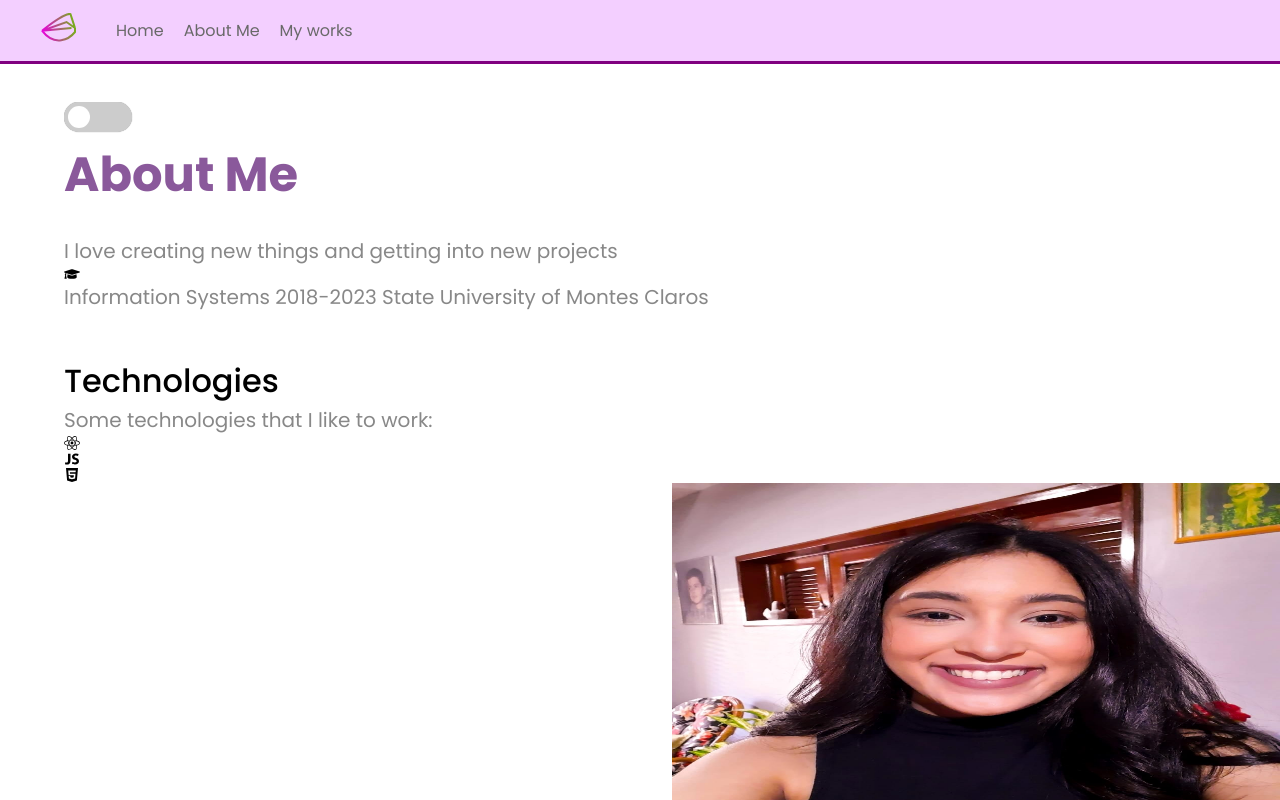
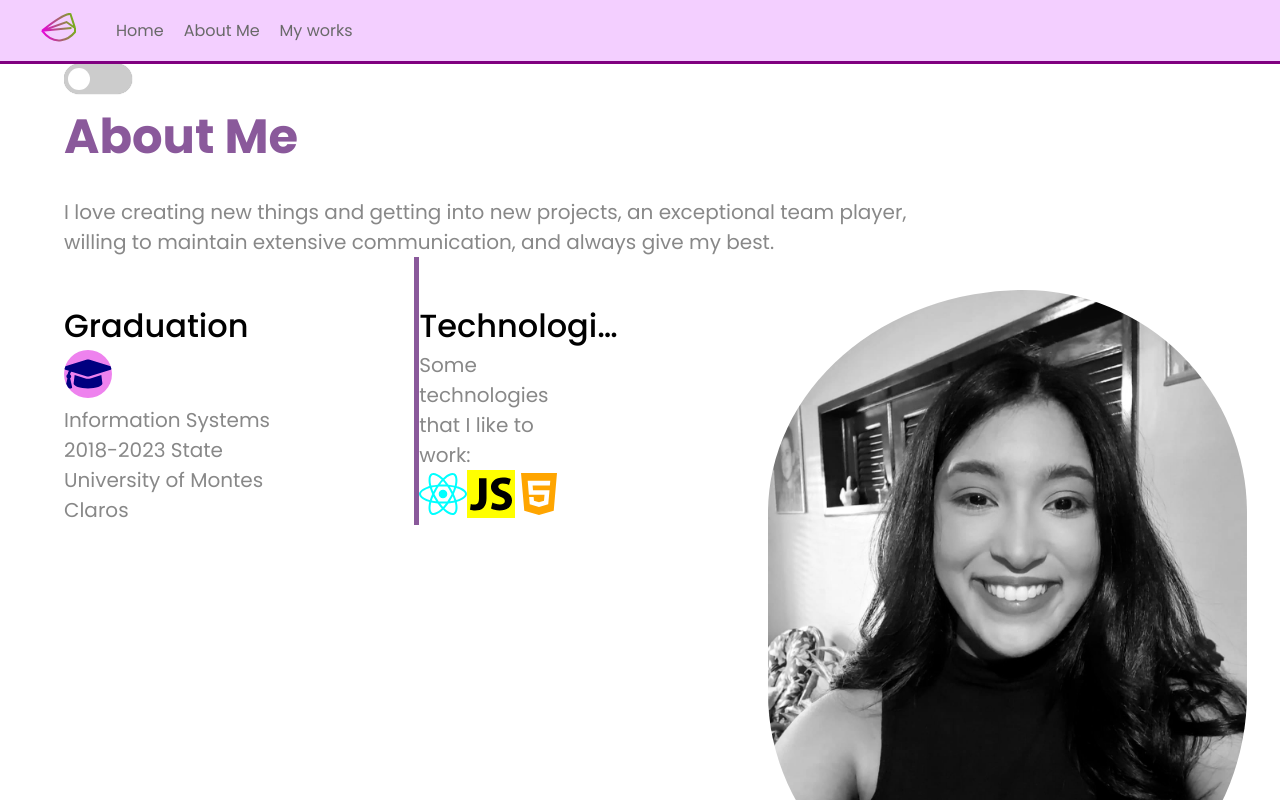
Before and after one commit to karenmscg/Portif-lio, a React (Create React App) app: page /about in a window 1280 px wide. Shown: the top 800 px of the page. Built offline with nearby package versions, Linux system fonts and the light colour scheme.

Commit message:
Inicio da página About

```diff
--- a/src/components/HeroSection/HeroSection.js
+++ b/src/components/HeroSection/HeroSection.js
@@ -1,19 +1,22 @@
 import styled from "styled-components";
+import { IoLogoJavascript, IoLogoHtml5 } from "react-icons/io";
+import { FaGraduationCap, FaReact } from "react-icons/fa";
 
 export const HeroContainer = styled.div`
   padding-left: 5%;
   width: 100%;
-  display: grid;
-  flex-direction: column;
-  margin-bottom: 3px;
-  padding-top: 3%;
 `;
 
 export const ButtonContainer = styled.div`
   display: flex;
   flex-wrap: wrap;
-  width: fit-content;
+  width: 18%;
   padding-top: 2%;
+  justify-content: space-between;
+
+  @media screen and (max-width: 780px) {
+    width: fit-content;
+  }
 `;
 
 export const Button = styled.a`
@@ -35,27 +38,42 @@ export const Button = styled.a`
   }
 `;
 
-export const Img = styled.img`
-  object-fit: cover;
-  margin-left: 65%;
+export const ImgContainer = styled.div`
+  display: flex;
+  flex-direction: row-reverse;
 
-  @media screen and (max-width: 970px) {
-    margin:auto;
-    width: 95%;
+  width: 100%;
+  @media screen and (max-width: 780px) {
+    flex-direction: row;
   }
 `;
 
-export const ImgAbout = styled.img `
-width: 50%;
-height: 50%;
-margin-left: 50%;
-;`
+export const Img = styled.img``;
+
+export const ImgAbout = styled.img`
+  width: 40vw;
+  border-radius: 300px;
+  background-color: linear-gradient(to right, red, purple);
+  overflow: hidden;
+  filter: saturate(0);
+  padding: 5% 5% 3% 0;
+
+  &:hover {
+    filter: saturate(1);
+    transition: ease 0.3s all;
+  }
+
+  @media screen and (max-width: 780px) {
+    object-fit: scale-down;
+  }
+`;
 
 export const P = styled.p`
   width: 70%;
   font-weight: 400 bolder;
   color: #888888;
   font-size: 20px;
+  margin: 0;
 
   @media screen and (max-width: 680px) {
     font-size: 15px;
@@ -64,6 +82,13 @@ export const P = styled.p`
 
 export const H4 = styled.h4`
   margin-right: 1%;
+  width: 70%;
+  font-weight: 400 bolder;
+  font-size: 20px;
+
+  @media screen and (max-width: 680px) {
+    font-size: 15px;
+  }
 `;
 
 export const H1 = styled.h1`
@@ -93,3 +118,40 @@ export const EmailContainer = styled.div`
   flex-wrap: wrap;
   padding-top: 2%;
 `;
+
+export const IoJS = styled(IoLogoJavascript)`
+  background-color: yellow;
+  font-size: 3rem;
+  color: black;
+`;
+
+export const Html5 = styled(IoLogoHtml5)`
+  font-size: 3rem;
+  color: orange;
+`;
+export const React = styled(FaReact)`
+  font-size: 3rem;
+  color: aqua;
+`;
+export const GraduationCap = styled(FaGraduationCap)`
+  font-size: 3rem;
+  color: navy;
+  background-color: violet;
+  background-size: 10rem;
+  border-radius: 100%;
+`;
+
+export const Container = styled.div`
+  display: flex;
+  align-content: center;
+
+  @media screen and (max-width: 980px) {
+    flex-wrap: wrap;
+    justify-content: right;
+  }
+`;
+export const Graduation = styled.div`
+  border-right: solid 5px #8a599b;
+  height: fit-content;
+`;
+export const Tecnologies = styled.div``;
--- a/src/components/Pages/About.js
+++ b/src/components/Pages/About.js
@@ -1,6 +1,5 @@
 import { useState } from "react";
 import { GlobalStyle } from "../../globalstyles";
-import { FaGraduationCap, FaReact } from "react-icons/fa";
 import { ThemeProvider } from "styled-components";
 import { lightTheme, darkTheme } from "../DarkMode";
 import { ThemeChanger } from "../DarkMode/ThemeStyles";
@@ -10,8 +9,21 @@ import {
   Slider,
   SwitchPosition,
 } from "../Switch/Switch";
-import { IoLogoJavascript, IoLogoHtml5 } from "react-icons/io";
-import { P, ImgAbout, HeroContainer, H1, H2 } from "../HeroSection/HeroSection";
+import {
+  P,
+  ImgAbout,
+  HeroContainer,
+  H1,
+  H2,
+  ImgContainer,
+  IoJS,
+  Html5,
+  React,
+  Container,
+  Graduation,
+  Tecnologies,
+  GraduationCap
+} from "../HeroSection/HeroSection";
 import nightGirl from "../../Images/universeGirl.svg";
 import myselfPhoto from "../../Images/myself_pictures.jpeg";
 
@@ -23,7 +35,9 @@ const About = () => {
   };
 
   const text = `${
-    theme === "light" ? `${"I love creating new things and getting into new projects"}` : "hello my name is Myllena"
+    theme === "light"
+      ? `${"I love creating new things and getting into new projects, an exceptional team player, willing to maintain extensive communication, and always give my best."}`
+      : "hello my name is Myllena"
   }`;
 
   return (
@@ -39,18 +53,20 @@ const About = () => {
               </SwitchContainer>
             </SwitchPosition>
             <H1>About Me</H1>
-            <P>
-              {text}
-            </P>
-            <FaGraduationCap />
+            <P>{text}</P>
+            <Container>
+              <Graduation>
+              <H2>Graduation</H2>
+              <GraduationCap />
               <P>
                 Information Systems 2018-2023 State University of Montes Claros
-            </P>
+              </P></Graduation><Tecnologies>
               <H2>Technologies</H2>
               <P>Some technologies that I like to work:</P>
-            <FaReact />
-            <IoLogoJavascript />
-            <IoLogoHtml5 />
+              <React />
+              <IoJS />
+              <Html5 /></Tecnologies>
+              <ImgContainer>
                 <ImgAbout
                   src={theme === "light" ? myselfPhoto : nightGirl}
                   alt={
@@ -59,6 +75,8 @@ const About = () => {
                       : "Girl with universe on her hair"
                   }
                 />
+              </ImgContainer>
+            </Container>
           </HeroContainer>
         </ThemeChanger>
       </ThemeProvider>
--- a/src/components/Pages/Home.js
+++ b/src/components/Pages/Home.js
@@ -20,6 +20,7 @@ import {
   P,
   H4,
   EmailContainer,
+  ImgContainer,
 } from "../HeroSection/HeroSection";
 
 import imageWork from "../../Images/work_area.svg";
@@ -44,8 +45,14 @@ const Home = () => {
     background-position-y: 100%;
   `;
 
+  const h2 = "Hello, my name is Káren.";
+  const h1 = "Front-end Developer ";
+  const h4 = "Email";
+  const adress = "karen.myllena@gmail.com";
   const text = `${
-    theme === "light" ? "Hello My name is Káren" : "hello my name is Myllena"
+    theme === "light"
+      ? "I love creating new thins and getting into new projects. I consider myself an exceptional team player, willing to maintain extensive communication, and always give my best."
+      : "I love meet new people and new cultures. Lorem ipsum dolor sit amet, consectetur adipiscing elit, sed do eiusmod tempor incididunt ut labore et dolore magna aliqua."
   }`;
 
   return (
@@ -60,12 +67,12 @@ const Home = () => {
             </SwitchContainer>
           </SwitchPosition>
           <HeroContainerImg>
-            <H2>Hello, My name is Káren.</H2>
-            <H1>Front-end Developer </H1>
+            <H2>{h2}</H2>
+            <H1>{h1}</H1>
             <P>{text}</P>
             <EmailContainer>
-              <H4>Email</H4>
-              <P>karen.myllena@gmail.com</P>
+              <H4>{h4}</H4>
+              <P>{adress}</P>
             </EmailContainer>
             <ButtonContainer>
               <Button>Hire Me</Button>
@@ -77,6 +84,7 @@ const Home = () => {
                 Download CV
               </Button>
             </ButtonContainer>
+            <ImgContainer>
               <Img
                 src={theme === "light" ? imageWork : discovery}
                 alt={
@@ -85,6 +93,7 @@ const Home = () => {
                     : "Image of woman in mountains"
                 }
               />
+            </ImgContainer>
           </HeroContainerImg>
         </ThemeChanger>
       </ThemeProvider>
```
Lines whose indentation alone changed are shown as unchanged.
